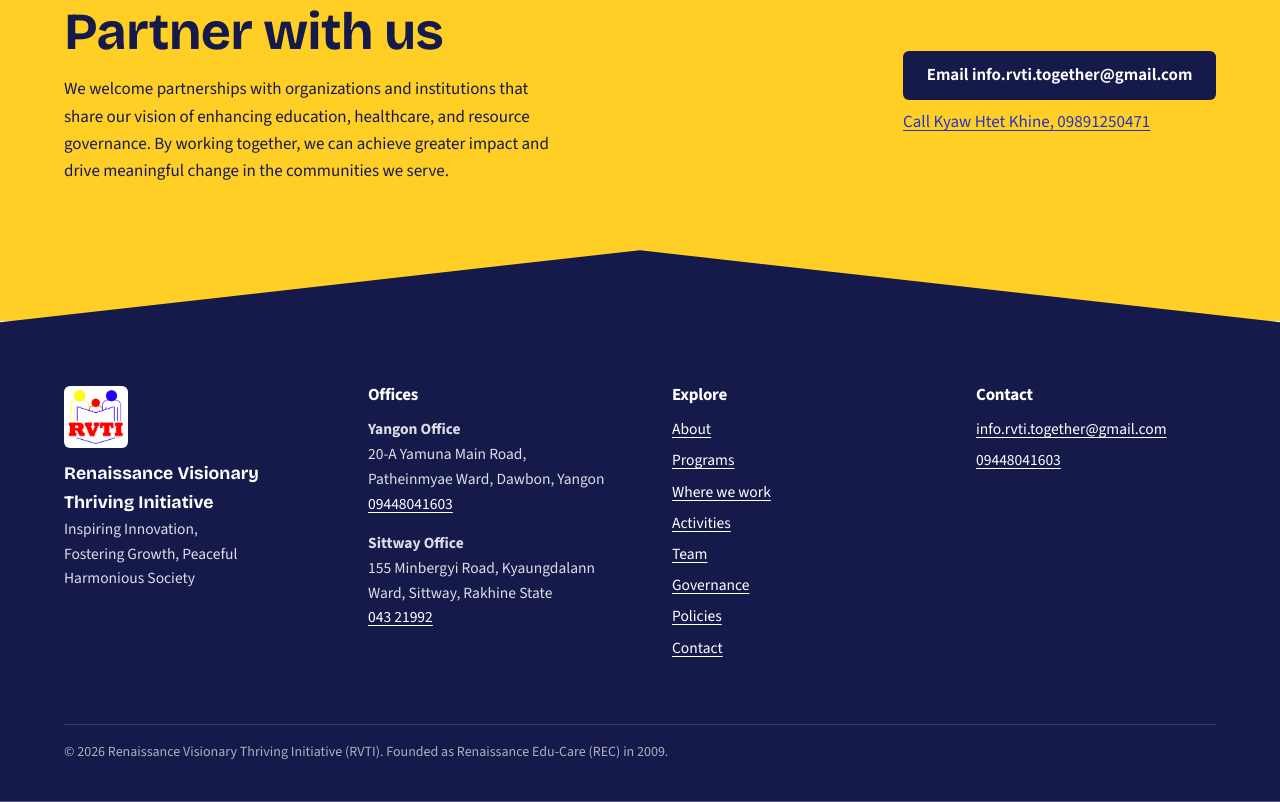
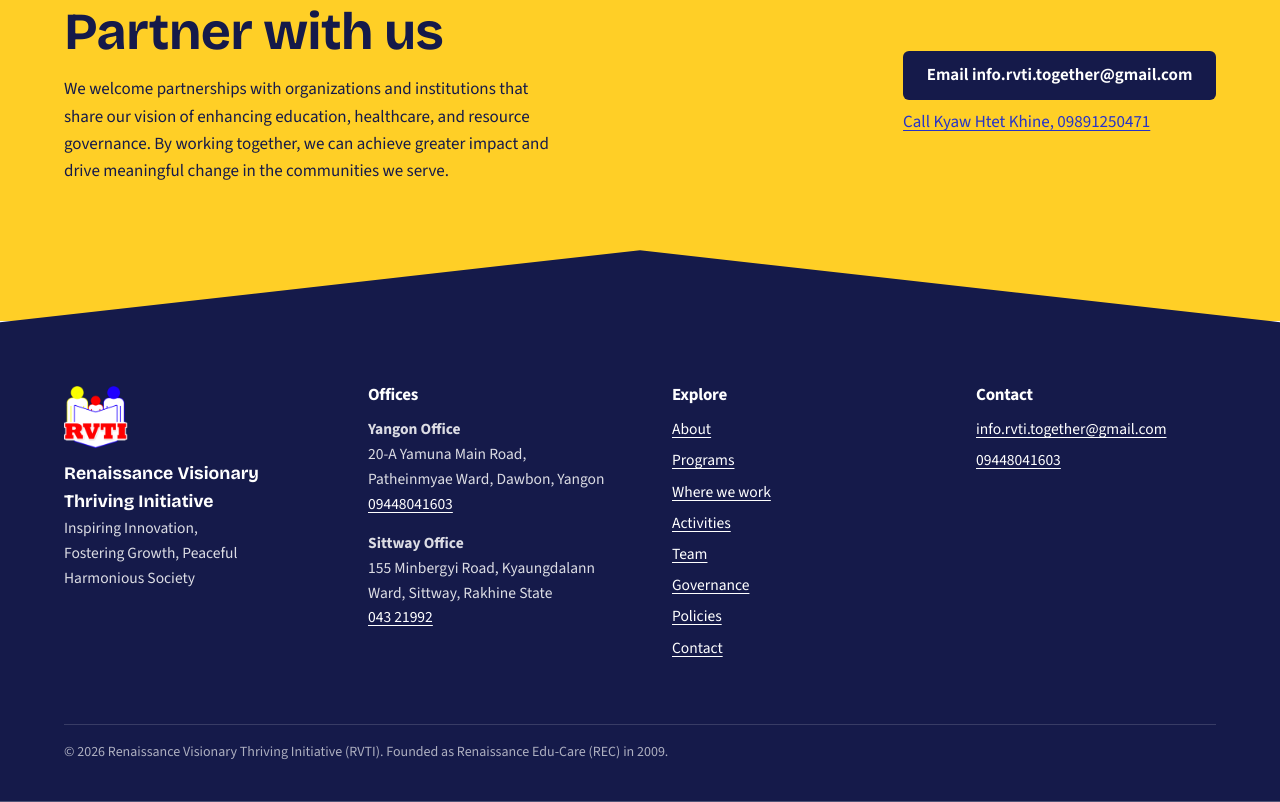
Before and after one commit to sargalay/rvti-mm.org, a plain HTML site: page index.html in a window 1280 px wide. Shown: the part 4804-5606 px from the top of the page. Drawn offline with Linux system fonts and the light colour scheme.

Commit message:
style(footer): drop white tile behind logo

```diff
--- a/css/style.css
+++ b/css/style.css
@@ -403,7 +403,7 @@ body:has(dialog[open]) { overflow: hidden; }
 }
 .site-footer a { color: #fff; }
 .footer-grid { display: grid; gap: var(--space-l); grid-template-columns: repeat(auto-fit, minmax(14rem, 1fr)); margin-bottom: var(--space-l); }
-.footer-brand img { width: 64px; background: #fff; border-radius: var(--radius); padding: 4px; margin-bottom: 0.75rem; }
+.footer-brand img { width: 64px; margin-bottom: 0.75rem; }
 .footer-brand strong { display: block; color: #fff; font-family: var(--font-display); font-size: 1.1rem; }
 .site-footer h2 { font-size: var(--step-0); font-family: var(--font-body); font-weight: 700; color: #fff; margin-bottom: 0.75rem; }
 .site-footer ul { list-style: none; padding: 0; margin: 0; }
```
